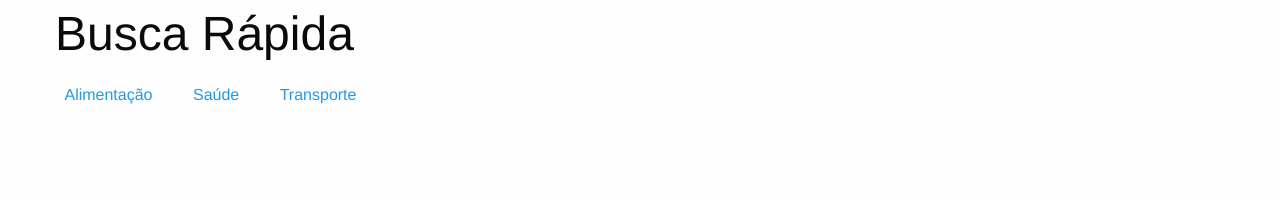
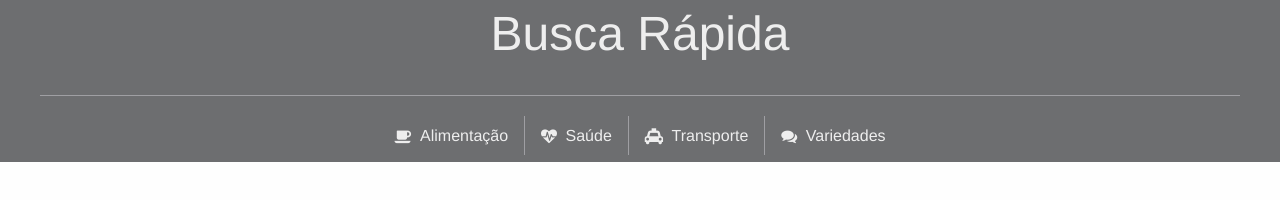
Before and after one commit to BarbosaJackson/ProjetoWeb, a plain HTML site: page index.html in a window 1280 px wide. Drawn offline with Linux system fonts and the light colour scheme.

Commit message:
Retoques iniciais do header

```diff
--- a/css/app.css
+++ b/css/app.css
@@ -0,0 +1,25 @@
+header {
+  background-color: #6d6e70;
+}
+
+h1 {
+  text-align: center;
+  color: #eee;
+}
+
+hr{
+  border-color: #9f9fa3;
+}
+
+ul>li {
+  border-right: 1px solid #9f9fa3;
+}
+
+li>a {
+  color: #eee;
+  text-decoration: none;
+}
+
+ul>li:last-child {
+  border-right: none;
+}
--- a/index.html
+++ b/index.html
@@ -10,18 +10,24 @@
     <link rel="stylesheet" href="css/app.css">
   </head>
   <body>
-    <header class="row">
-      <div class="small-12 columns">
-        <h1>Busca Rápida</h1>
+    <header>
+      <div class="row align-center">
+        <div class="small-12 small-centered columns">
+          <h1>Busca Rápida</h1>
+        </div>
       </div>
-
-      <ul class="menu menu-centered">
-        <li><a href="#"><i class="fi-icon"></i> <span>Alimentação</span></a></li>
-        <li><a href="#"><i class="fi-icon"></i> <span>Saúde</span></a></li>
-        <li><a href="#"><i class="fi-icon"></i> <span>Transporte</span></a></li>
-      </ul>
+      <hr>
+      <div class="row">
+        <div class="menu-centered small-12 columns">
+          <ul class="menu menu-header">
+            <li><a href="#"><i class="fa fa-coffee"></i> <span>Alimentação</span></a></li>
+            <li><a href="#"><i class="fa fa-heartbeat"></i> <span>Saúde</span></a></li>
+            <li><a href="#"><i class="fa fa-taxi"></i> <span>Transporte</span></a></li>
+            <li><a href="#"><i class="fa fa-comments"></i> <span>Variedades</span></a></li>
+          </ul>
+        </div>
+      </div>
     </header>
-
     <script src="js/vendor/jquery.js"></script>
     <script src="js/vendor/what-input.js"></script>
     <script src="js/vendor/foundation.js"></script>
```
